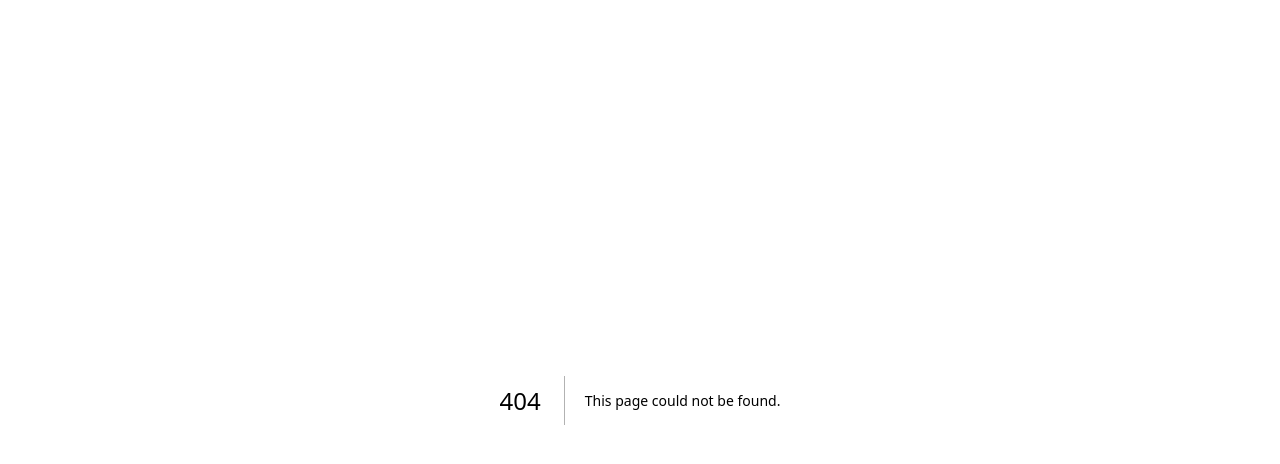
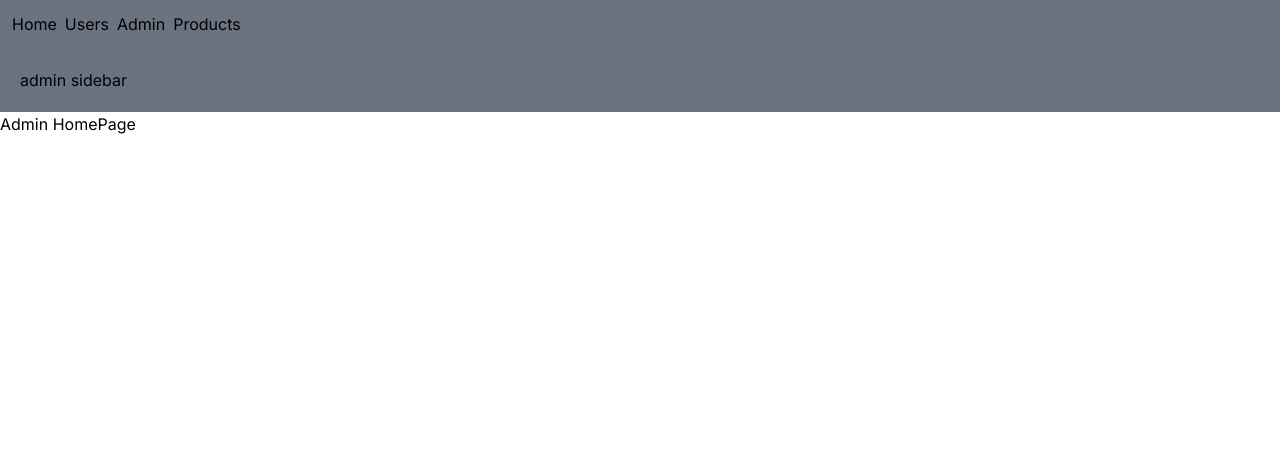
Before and after one commit to mostafa-meerzad/Next.js-with-Mosh, a Next.js app: page /admin in a window 1280 px wide. Before the commit this address had no page. Shown: the top 464 px of the page. Built offline with nearby package versions, Linux system fonts and the light colour scheme.

Commit message:
query-strings, layouts and navigation

```diff
--- /dev/null
+++ b/app/Navbar.tsx
@@ -0,0 +1,13 @@
+import Link from "next/link"
+
+const Navbar = () => {
+  return (
+    <nav className='flex gap-2 bg-gray-500 p-3'>
+    <Link href={"/"}>Home</Link>
+    <Link href={"/users"}>Users</Link>
+    <Link href={"/admin"}>Admin</Link>
+    <Link href={"/products"}>Products</Link>
+  </nav>
+)
+}
+export default Navbar
--- /dev/null
+++ b/app/admin/layout.tsx
@@ -0,0 +1,16 @@
+import { ReactNode } from "react"
+
+type Props = {
+    children: ReactNode,
+}
+const layout = ({children}: Props) => {
+  return (
+    <div>
+        <aside className="bg-gray-500 p-5">
+            admin sidebar
+        </aside>
+        {children}
+    </div>
+  )
+}
+export default layout
--- /dev/null
+++ b/app/admin/page.tsx
@@ -0,0 +1,7 @@
+type Props = {}
+const AdminHomePage = (props: Props) => {
+  return (
+    <div>Admin HomePage</div>
+  )
+}
+export default AdminHomePage
--- a/app/globals.css
+++ b/app/globals.css
@@ -17,9 +17,10 @@
 }
 
 body {
-  display: grid;
-  place-content: center;
+  /* display: grid; */
+  /* place-content: center; */
   min-height: 100svh;
+  /* padding: 5rem; */
 
   color: rgb(var(--foreground-rgb));
   /* background: linear-gradient(
@@ -30,3 +31,9 @@ body {
     rgb(var(--background-start-rgb)); */
   background-color: rgb(var(--background-end-rgb));
 }
+
+@layer base {
+  h1 {
+    @apply font-bold text-2xl p-4 pb-0;
+  }
+}
--- a/app/layout.tsx
+++ b/app/layout.tsx
@@ -1,6 +1,8 @@
 import './globals.css'
 import type { Metadata } from 'next'
 import { Inter } from 'next/font/google'
+import Link from 'next/link'
+import Navbar from './Navbar'
 
 const inter = Inter({ subsets: ['latin'] })
 
@@ -16,7 +18,10 @@ export default function RootLayout({
 }) {
   return (
     <html lang="en">
-      <body className={inter.className}>{children}</body>
+      <body className={inter.className}>
+        {/* implementing the navbar right here kinda makes this layout component noisy so implement it in a separate component and then use it here */}
+        <Navbar/>
+        {children}</body>
     </html>
   )
 }
--- a/app/products/[[...slug]]/page.tsx
+++ b/app/products/[[...slug]]/page.tsx
@@ -1,19 +1,33 @@
+// first add searchParams to the interface since query-parameters are passed as second object to the props
 type Props = {
   params: {
     slug: string[];
   };
+  searchParams: {
+    sortOrder: string,
+    limit: number,
+  }
 };
+
 // to catch multiple url segments/slugs create a folder
 // with this name "[...segments] "inside of it a page.tsx component
 // here we have access to all the url segments passed
 // "[...segments]" requires at least one parameter
 // to make it optional use "[[...segments]]"
-const ProductPage = ({ params: { slug } }: Props) => {
+//
+//A URL slug refers to the end part of a URL after the backslash (“/”) that identifies the specific page or post. Each slug on your web pages needs to be unique, and they provide readers and search engines alike with information about the contents of a web page or post.
+
+// accessing query-parameters
+const ProductPage = ({ params: { slug }, searchParams: {sortOrder, limit}}: Props) => {
   return (
     <div>
       ProductPage
       <br />
       {slug}
+      <br />
+      <p>sortOrder: {sortOrder}
+      </p>
+      <p>limit: {limit}</p>
     </div>
   );
 };
--- a/app/users/UserTable.tsx
+++ b/app/users/UserTable.tsx
@@ -1,3 +1,6 @@
+import { sort } from "fast-sort";
+import Link from "next/link";
+
 // this interface is used only in this component so no need to put it in a separate folder
 interface User {
   id: number;
@@ -5,23 +8,32 @@ interface User {
   email: string;
 }
 
-const UserTable = async () => {
+interface Props {
+  order: string;
+}
+const UserTable = async ({ order }: Props) => {
   const data = await fetch("https://jsonplaceholder.typicode.com/users", {
     cache: "no-store",
   });
 
   const users: User[] = await data.json();
-
+  const usersSorted = sort(users).asc(
+    order === "email" ? (user) => user.email : (user) => user.name
+  );
   return (
     <table className="table table-sm table-zebra">
-      <thead>
+       <thead>
         <tr>
-          <th>Name</th>
-          <th>Email</th>
+          <th>
+            <Link href={"/users?sortOrder=name"}>Name</Link>
+          </th>
+          <th>
+            <Link href={"/users?sortOrder=email"}>Email</Link>
+          </th>
         </tr>
       </thead>
       <tbody>
-        {users.map((user) => (
+        {usersSorted.map((user) => (
           <tr key={user.id}>
             <td>{user.name}</td>
             <td>{user.email}</td>
--- a/app/users/page.tsx
+++ b/app/users/page.tsx
@@ -1,6 +1,11 @@
 import UserTable from "./UserTable";
 
-const page = async () => {
+
+interface Props {
+  searchParams:{sortOrder: string}
+}
+
+const page = async ({searchParams: {sortOrder}}: Props) => {
   // here is how to call an API in next.js server component
   // API calls must be handled in server-components
 
@@ -16,11 +21,13 @@ const page = async () => {
 
   // disabling cache in a page makes it dynamic it is rendered at request time
 
+
+
   return (
     <div>
       <h1>Users</h1>
       <br />
-      <UserTable />
+      <UserTable order={sortOrder}/>
       {/* UserTable is moved to a separate component and it is only used in this page so it make sense to put it next to this page component not into the components folder */}
       <br />
       users page
--- a/package.json
+++ b/package.json
@@ -15,6 +15,7 @@
     "autoprefixer": "10.4.20",
     "eslint": "8.57.0",
     "eslint-config-next": "14.2.8",
+    "fast-sort": "^3.4.1",
     "next": "14.2.8",
     "postcss": "8.4.45",
     "react": "18.3.1",
```
Also changed, not shown: 1 other file (tests, documents, lock files or other folders).
